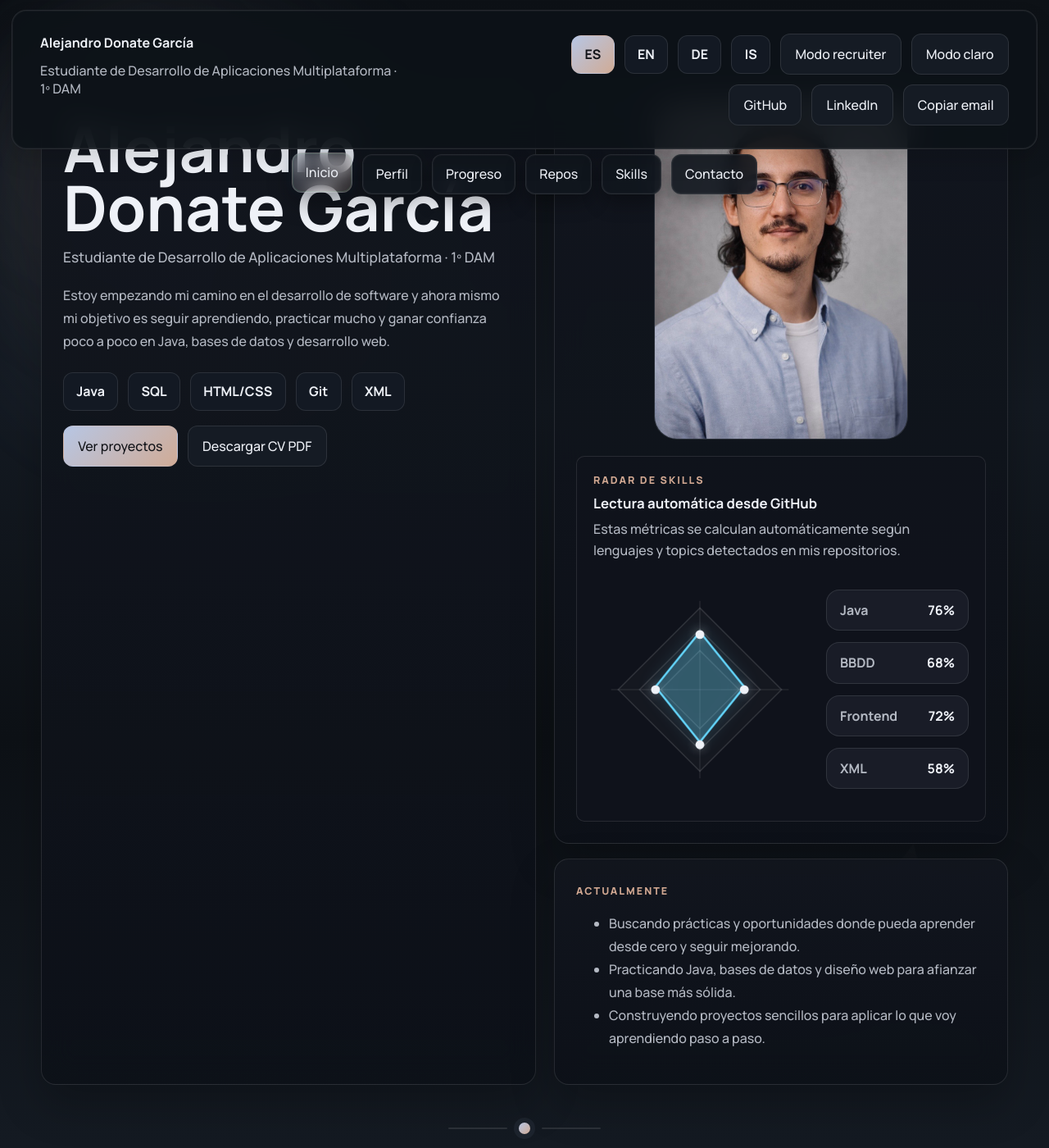
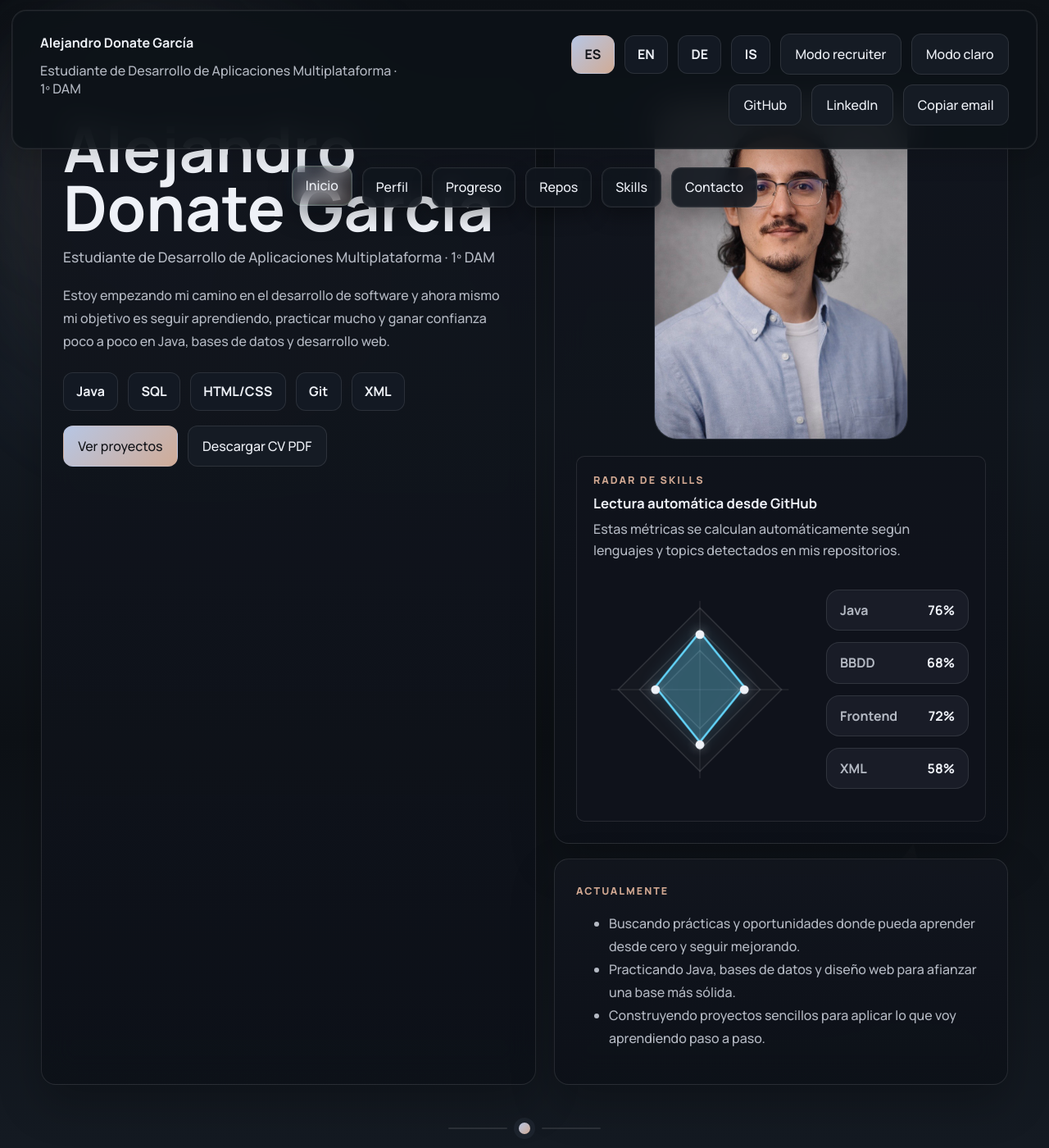
Before and after one commit to alejandroDonGar/alejandroDonGar.github.io, a Jekyll site: the page index.html, which Jekyll copies as it is, in a window 1280 px wide and 1400 px high. Shown: the whole window at 82% size. Built offline with Jekyll 4.4.1, drawn with Linux system fonts in a browser that asks for light colours.

Commit message:
Intento de arreglo

```diff
--- a/assets/css/styles.css
+++ b/assets/css/styles.css
@@ -1220,7 +1220,7 @@
 
 .hero-screen
 {
-    padding-top: 300px;
+    padding-top: 316px;
     padding-bottom: 20px;
 }
 
@@ -1905,7 +1905,7 @@
 .sections-nav
 {
     position: fixed;
-    top: 188px;
+    top: 204px;
     left: 50%;
     transform: translateX(-50%);
     width: min(860px, calc(100% - 28px));
```
Also changed, not shown: 1 other file.
